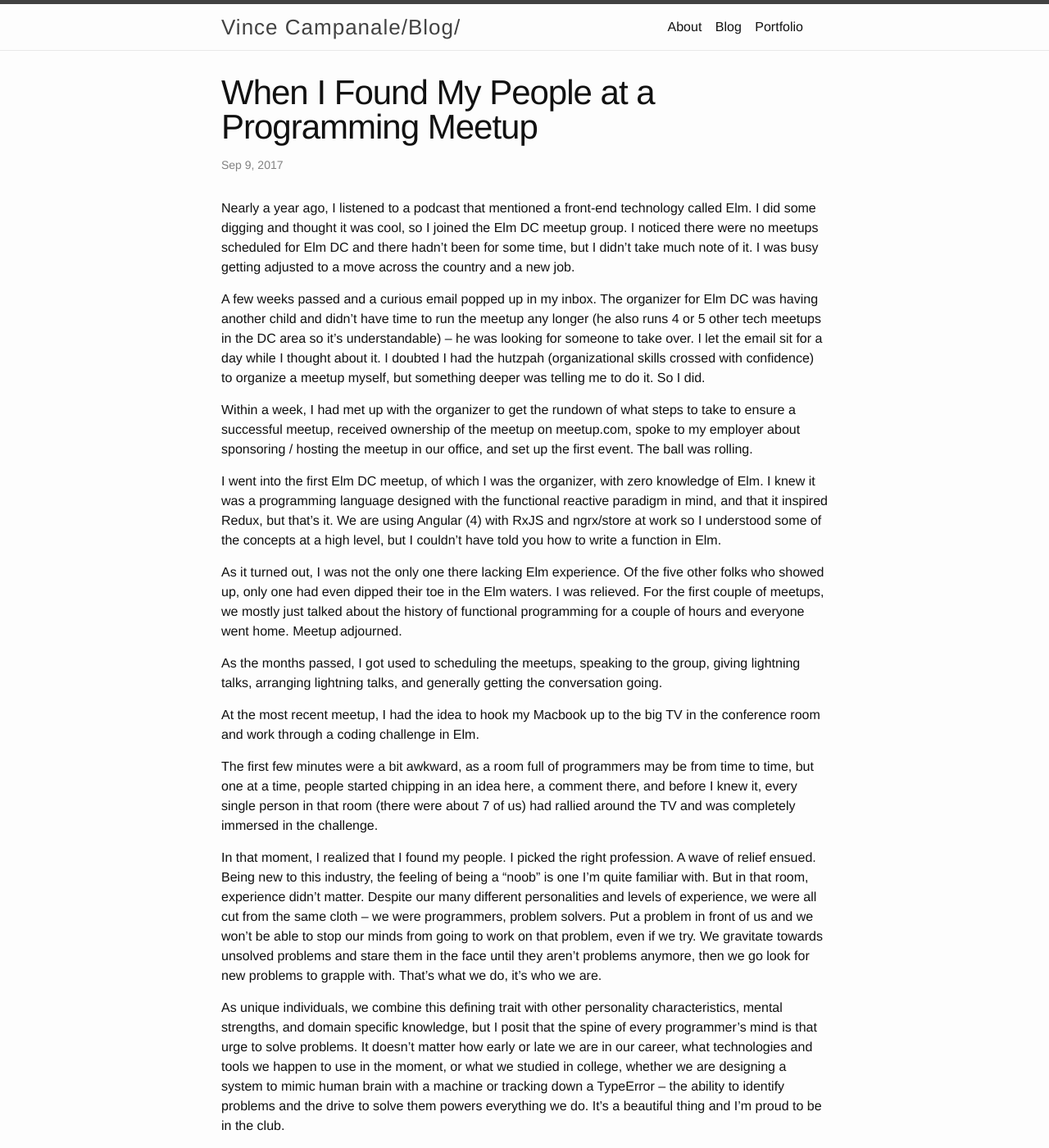
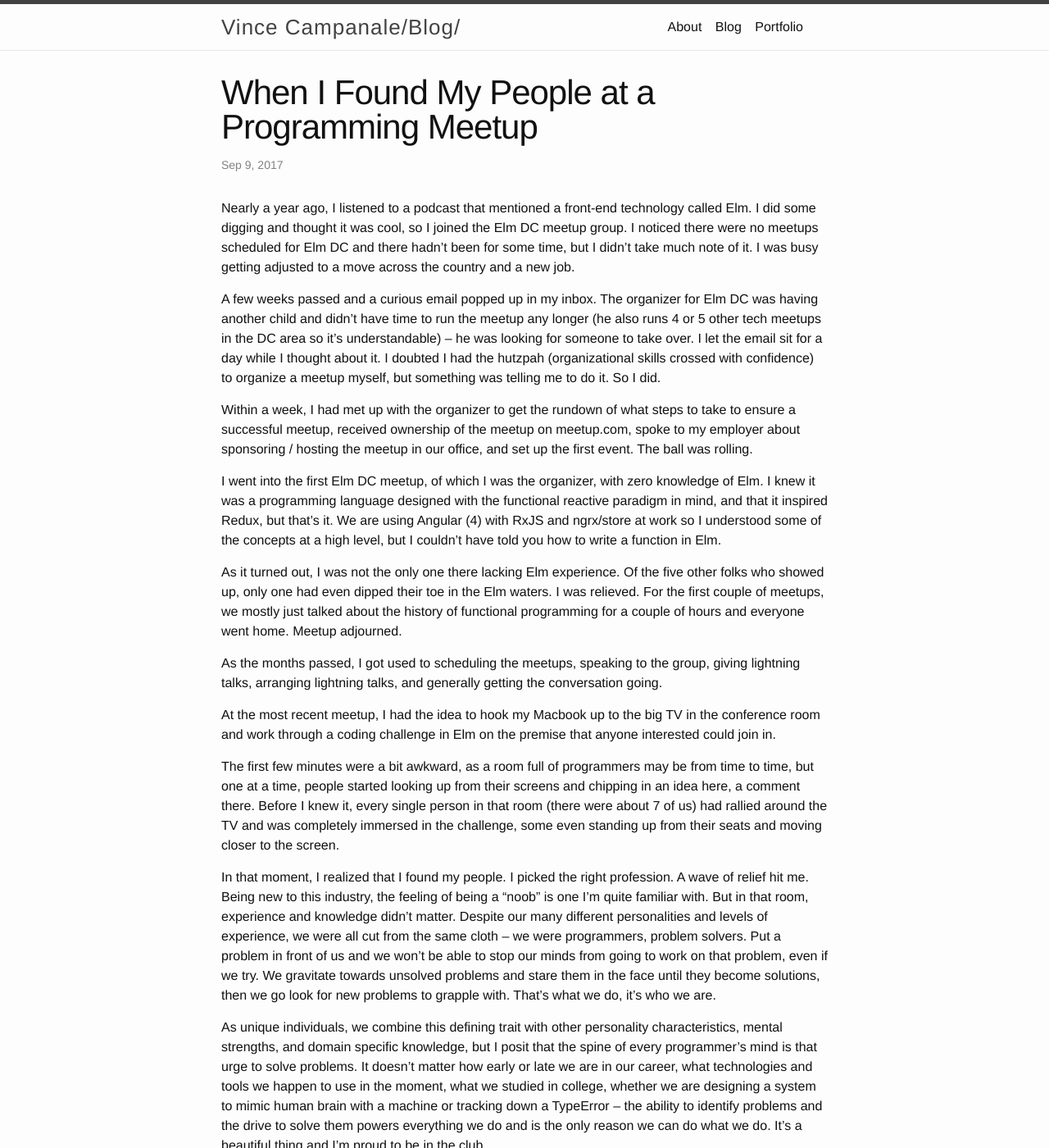
Before and after one commit to vincecampanale/blog, a Jekyll site: the page built from _posts/2017-09-09-elm-meetup-feels.markdown, in a window 1280 px wide and 1400 px high. Shown: the whole window at 82% size. Built offline with Jekyll 4.4.1, drawn with Linux system fonts in a browser that asks for light colours; some of the changed text lies outside the part shown.

Commit message:
post(elm-meetup-feels): improve post

```diff
--- a/_posts/2017-09-09-elm-meetup-feels.markdown
+++ b/_posts/2017-09-09-elm-meetup-feels.markdown
@@ -7,7 +7,7 @@ date: 2017-09-09
 
 Nearly a year ago, I listened to a podcast that mentioned a front-end technology called Elm. I did some digging and thought it was cool, so I joined the Elm DC meetup group. I noticed there were no meetups scheduled for Elm DC and there hadn't been for some time, but I didn't take much note of it. I was busy getting adjusted to a move across the country and a new job.
 
-A few weeks passed and a curious email popped up in my inbox. The organizer for Elm DC was having another child and didn't have time to run the meetup any longer (he also runs 4 or 5 other tech meetups in the DC area so it's understandable) -- he was looking for someone to take over. I let the email sit for a day while I thought about it. I doubted I had the hutzpah (organizational skills crossed with confidence) to organize a meetup myself, but something deeper was telling me to do it. So I did.
+A few weeks passed and a curious email popped up in my inbox. The organizer for Elm DC was having another child and didn't have time to run the meetup any longer (he also runs 4 or 5 other tech meetups in the DC area so it's understandable) -- he was looking for someone to take over. I let the email sit for a day while I thought about it. I doubted I had the hutzpah (organizational skills crossed with confidence) to organize a meetup myself, but something was telling me to do it. So I did.
 
 Within a week, I had met up with the organizer to get the rundown of what steps to take to ensure a successful meetup, received ownership of the meetup on meetup.com, spoke to my employer about sponsoring / hosting the meetup in our office, and set up the first event. The ball was rolling.
 
@@ -17,10 +17,10 @@ As it turned out, I was not the only one there lacking Elm experience. Of the fi
 
 As the months passed, I got used to scheduling the meetups, speaking to the group, giving lightning talks, arranging lightning talks, and generally getting the conversation going.
 
-At the most recent meetup, I had the idea to hook my Macbook up to the big TV in the conference room and work through a coding challenge in Elm.
+At the most recent meetup, I had the idea to hook my Macbook up to the big TV in the conference room and work through a coding challenge in Elm on the premise that anyone interested could join in.
 
-The first few minutes were a bit awkward, as a room full of programmers may be from time to time, but one at a time, people started chipping in an idea here, a comment there, and before I knew it, every single person in that room (there were about 7 of us) had rallied around the TV and was completely immersed in the challenge.
+The first few minutes were a bit awkward, as a room full of programmers may be from time to time, but one at a time, people started looking up from their screens and chipping in an idea here, a comment there. Before I knew it, every single person in that room (there were about 7 of us) had rallied around the TV and was completely immersed in the challenge, some even standing up from their seats and moving closer to the screen.
 
-In that moment, I realized that I found my people. I picked the right profession. A wave of relief ensued. Being new to this industry, the feeling of being a "noob" is one I'm quite familiar with. But in that room, experience didn't matter. Despite our many different personalities and levels of experience, we were all cut from the same cloth -- we were programmers, problem solvers. Put a problem in front of us and we won't be able to stop our minds from going to work on that problem, even if we try. We gravitate towards unsolved problems and stare them in the face until they aren't problems anymore, then we go look for new problems to grapple with. That's what we do, it's who we are.
+In that moment, I realized that I found my people. I picked the right profession. A wave of relief hit me. Being new to this industry, the feeling of being a "noob" is one I'm quite familiar with. But in that room, experience and knowledge didn't matter. Despite our many different personalities and levels of experience, we were all cut from the same cloth -- we were programmers, problem solvers. Put a problem in front of us and we won't be able to stop our minds from going to work on that problem, even if we try. We gravitate towards unsolved problems and stare them in the face until they become solutions, then we go look for new problems to grapple with. That's what we do, it's who we are.
 
-As unique individuals, we combine this defining trait with other personality characteristics, mental strengths, and domain specific knowledge, but I posit that the spine of every programmer's mind is that urge to solve problems. It doesn't matter how early or late we are in our career, what technologies and tools we happen to use in the moment, or what we studied in college, whether we are designing a system to mimic human brain with a machine or tracking down a TypeError -- the ability to identify problems and the drive to solve them powers everything we do. It's a beautiful thing and I'm proud to be in the club.
+As unique individuals, we combine this defining trait with other personality characteristics, mental strengths, and domain specific knowledge, but I posit that the spine of every programmer's mind is that urge to solve problems. It doesn't matter how early or late we are in our career, what technologies and tools we happen to use in the moment, what we studied in college, whether we are designing a system to mimic human brain with a machine or tracking down a TypeError -- the ability to identify problems and the drive to solve them powers everything we do and is the only reason we can do what we do. It's a beautiful thing and I'm proud to be in the club.
```
